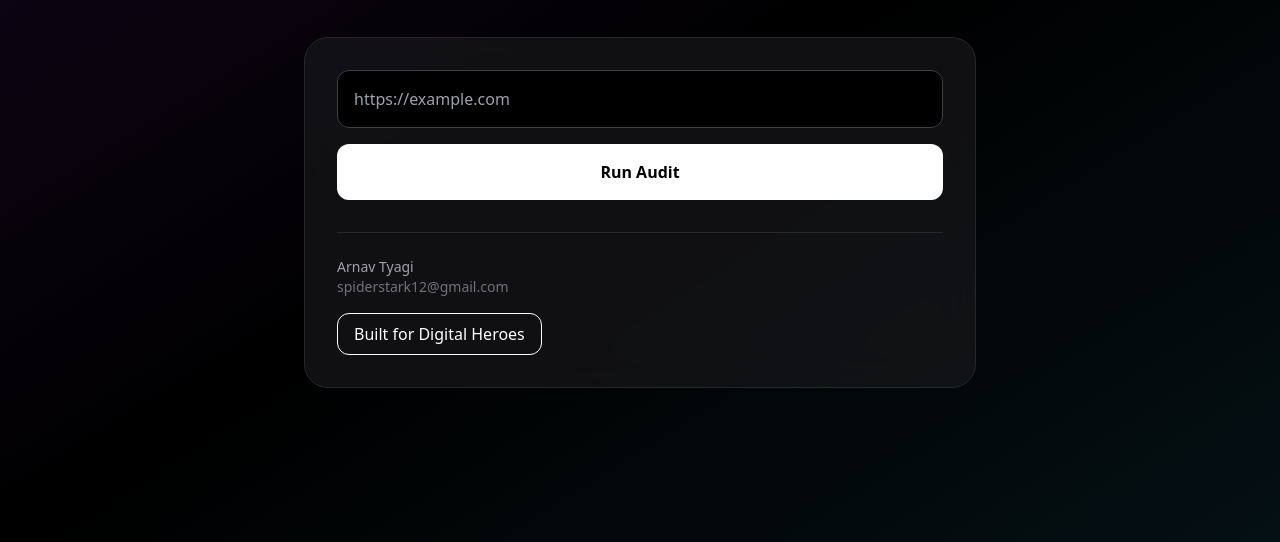
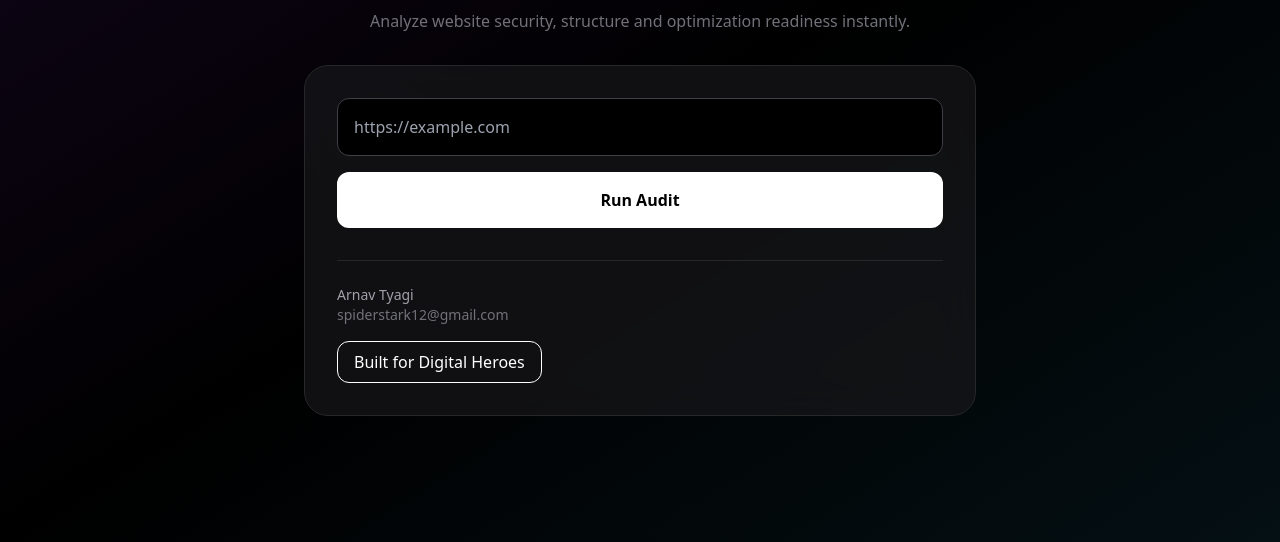
Before and after one commit to spiderstark12/website_auditor, a plain HTML site: page index.html in a window 1280 px wide. Shown: the part 258-800 px from the top of the page. Drawn offline with nearby package versions, Linux system fonts and the light colour scheme.

Commit message:
Improved index.html

```diff
--- a/index.html
+++ b/index.html
@@ -23,7 +23,9 @@ AT.DIGITAL
 <p class="text-zinc-400 text-center mb-10">
 Website Security & SEO Auditor
 </p>
-
+<p class="text-center text-zinc-500 mb-8">
+Analyze website security, structure and optimization readiness instantly.
+</p>
 <div class="bg-zinc-900/70 backdrop-blur-xl border border-zinc-800 rounded-3xl p-8">
 
 <input
```
